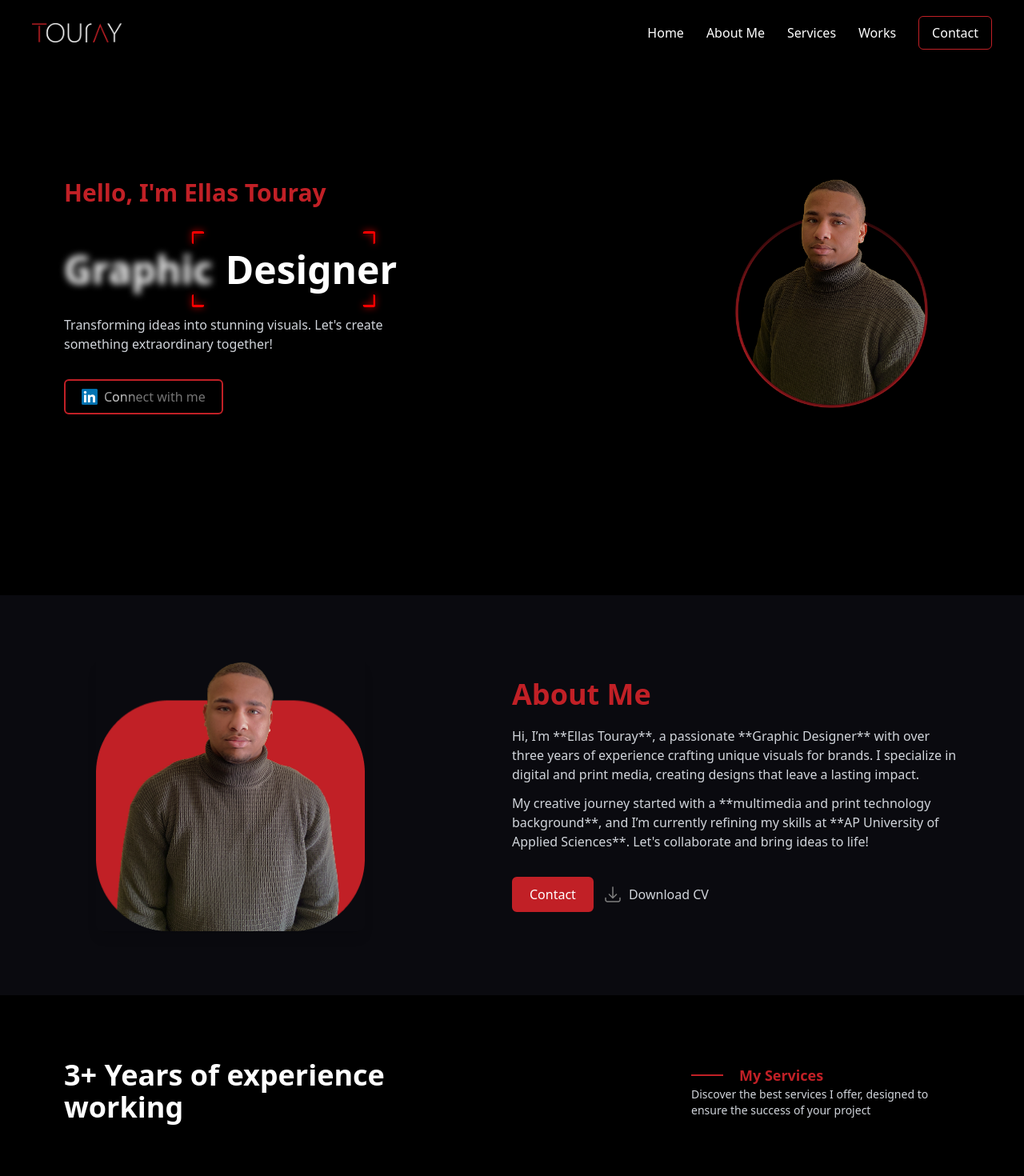
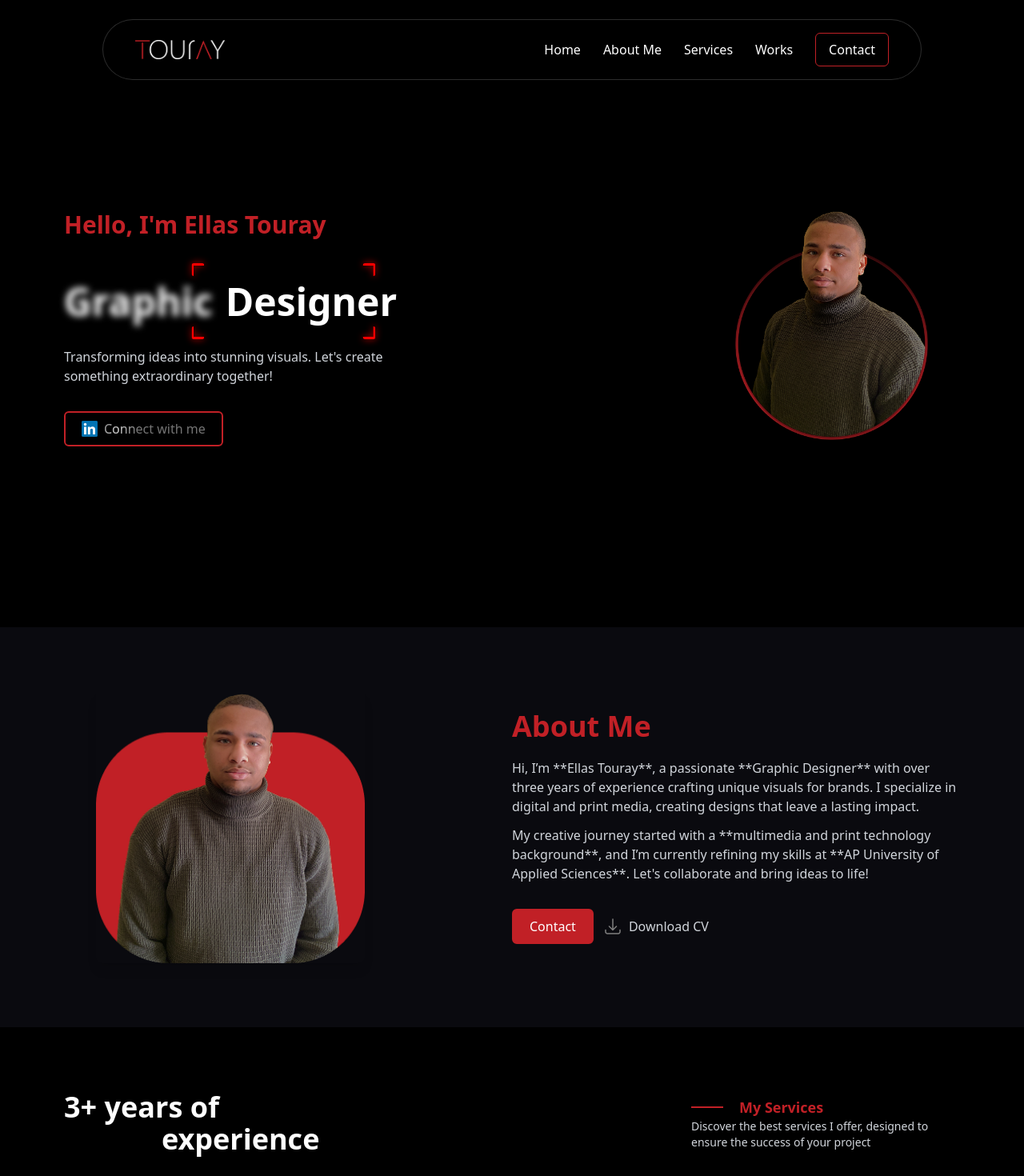
Before and after one commit to SinoDip/ellas-portfolio, a Next.js app: page / in a window 1280 px wide. Shown: the top 1470 px of the page at 80% size. Built offline with nearby package versions, Linux system fonts and the light colour scheme.

Commit message:
changed navbar and added txt animations

```diff
--- a/app/components/Header.jsx
+++ b/app/components/Header.jsx
@@ -33,7 +33,7 @@ const Header = () => {
   return (
     <div
       ref={headerRef}
-      className="w-full py-28 md:py-36 px-6 md:px-20 h-[90vh] flex flex-col md:flex-row items-center justify-center text-center md:text-left"
+      className="w-full  md:py-36 px-8 md:px-20 h-[90vh] flex flex-col md:flex-row items-center justify-center text-center md:text-left"
     >
       {/* Right Section (Image) */}
       <div
--- a/app/components/Navbar.jsx
+++ b/app/components/Navbar.jsx
@@ -25,9 +25,12 @@ const Navbar = () => {
   }, []);
 
   return (
+    <div className="flex justify-center pb-10">
       <nav
-      className={`w-full py-5 px-6 md:px-10 flex justify-between items-center shadow-md fixed z-50 transition-all ${
-        isScrolled ? "bg-black/80 backdrop-blur-md" : "bg-black"
+        className={`  py-4 px-6 md:px-10 flex justify-between items-center shadow-md fixed z-50 transition-all ${
+          isScrolled
+            ? "bg-black/80 backdrop-blur-md w-full border border-black/80"
+            : "bg-black w-[90vw] md:w-[80vw] rounded-full mt-6 border  border-gray/35"
         }`}
       >
         {/* Logo */}
@@ -60,7 +63,7 @@ const Navbar = () => {
 
         {/* Mobile Menu */}
         {isOpen && (
-        <div className="absolute top-16 left-0 w-full bg-black/90 shadow-md flex flex-col px-7 py-5 md:hidden z-50">
+          <div className="absolute top-[3.8rem] left-0 w-full bg-black/90 shadow-md flex flex-col px-7 py-5 md:hidden z-50">
             <ul className="flex flex-col gap-5 text-lg text-gray-300">
               {navData.map((item, index) => (
                 <li
@@ -79,6 +82,7 @@ const Navbar = () => {
           </div>
         )}
       </nav>
+    </div>
   );
 };
 
--- a/app/components/Services.jsx
+++ b/app/components/Services.jsx
@@ -5,6 +5,7 @@ import React, { useEffect, useRef } from "react";
 import Image from "next/image";
 import gsap from "gsap";
 import { ScrollTrigger } from "gsap/ScrollTrigger";
+import DecryptedText from "../reactbits/DecryptedText";
 
 const Services = () => {
   const sectionRef = useRef(null);
@@ -56,7 +57,13 @@ const Services = () => {
           ref={titleRef}
           className="text-4xl font-bold text-center md:text-left"
         >
-          3+ Years of experience <br /> working
+          <DecryptedText
+            text="3+ years of
+             experience"
+            animateOn="view"
+            speed={200}
+            revealDirection="center"
+          />
         </h1>
         <div
           ref={textRef}
--- a/app/components/Works.jsx
+++ b/app/components/Works.jsx
@@ -33,7 +33,7 @@ const Works = () => {
                   alt={work.title}
                   width={500}
                   height={350}
-                  className="w-full h-full object-cover rounded-lg md:grayscale transition duration-500 hover:grayscale-0"
+                  className="w-full h-full object-cover rounded-lg "
                 />
               </div>
               <h1 className="text-2xl font-bold md:text-left mt-5">
```
Lines whose indentation alone changed are shown as unchanged.
